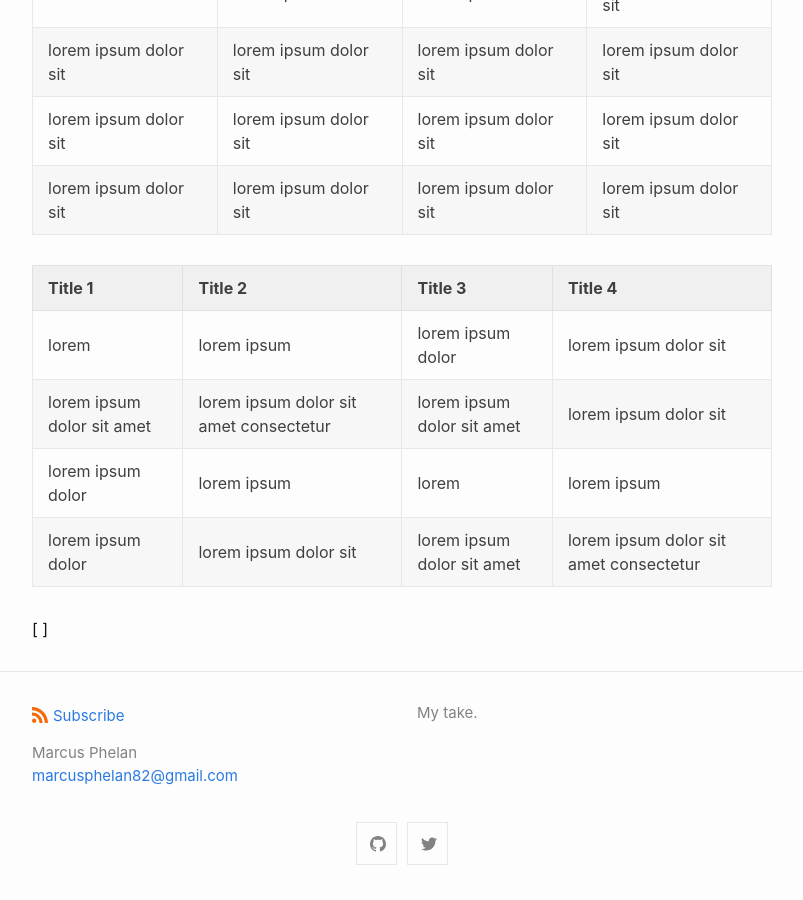
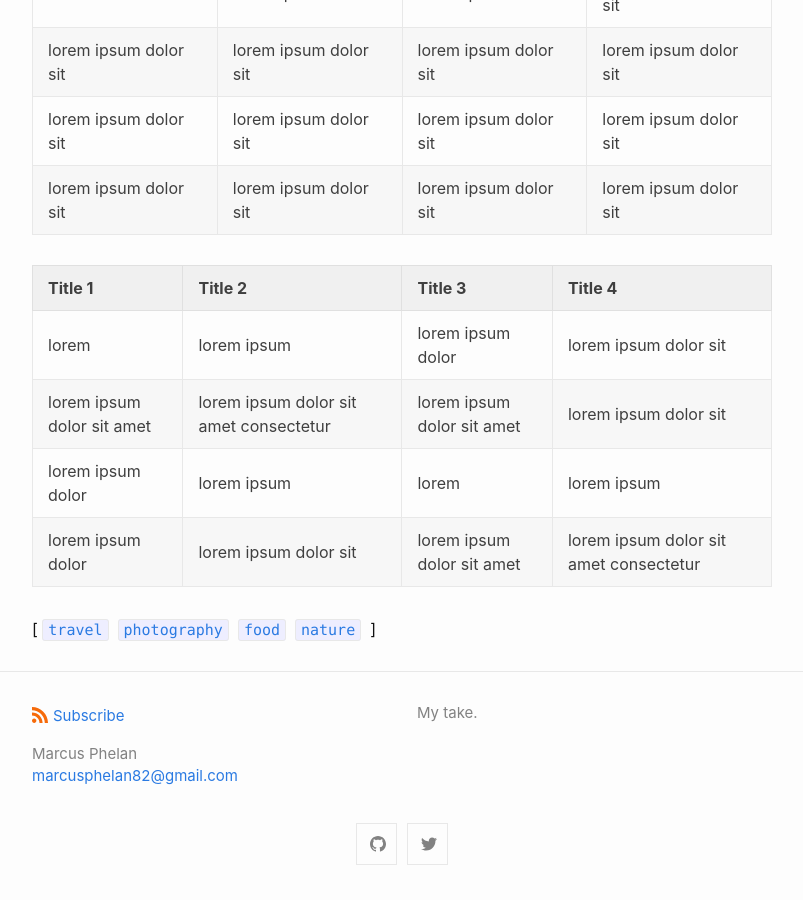
Before and after one commit to marcusphelan/marcusphelan.github.io, a Jekyll site: the page built from _posts/2016-05-20-this-post-demonstrates-post-content-styles.md, in a window 1280 px wide and 900 px high, scrolled down 3282 px. Shown: the whole window, without its empty margins (238-1041 px from the left). Built offline with Jekyll 4.4.1, drawn with Linux system fonts in a browser that asks for light colours.

Commit message:
update post tags

```diff
--- a/_posts/2016-05-20-this-post-demonstrates-post-content-styles.md
+++ b/_posts/2016-05-20-this-post-demonstrates-post-content-styles.md
@@ -6,6 +6,7 @@ author:
 - Bart Simpson
 - Nelson Mandela Muntz
 meta: "Springfield"
+tags: travel photography food nature
 ---
 
 Lorem ipsum dolor sit amet, consectetur adipiscing elit. Fusce bibendum neque eget nunc mattis eu sollicitudin enim tincidunt. Vestibulum lacus tortor, ultricies id dignissim ac, bibendum in velit.
```
Also changed, not shown: _posts/2016-05-20-super-long-article.md (+1 -0 lines).
